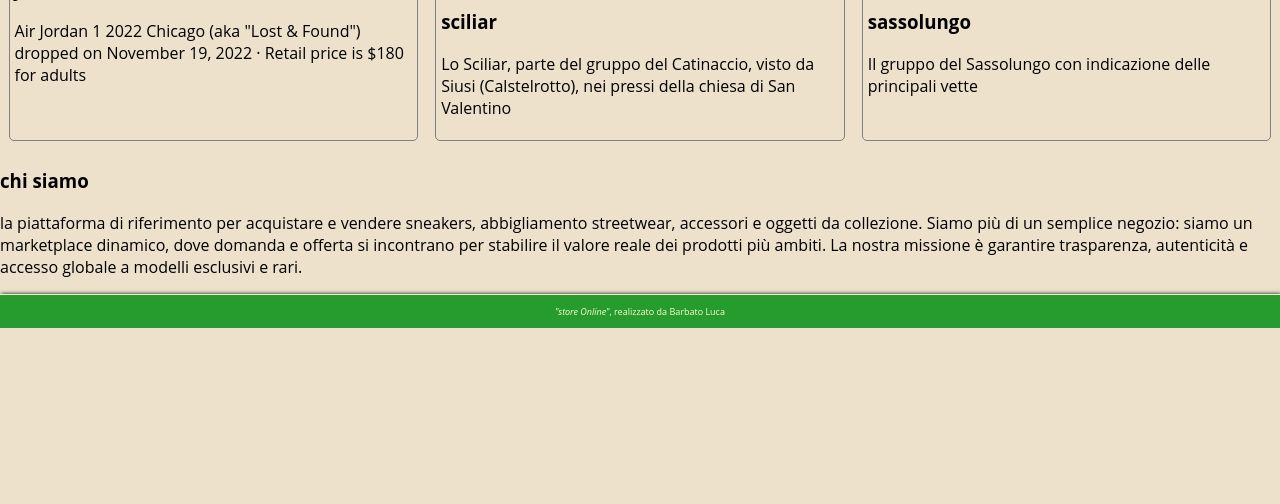
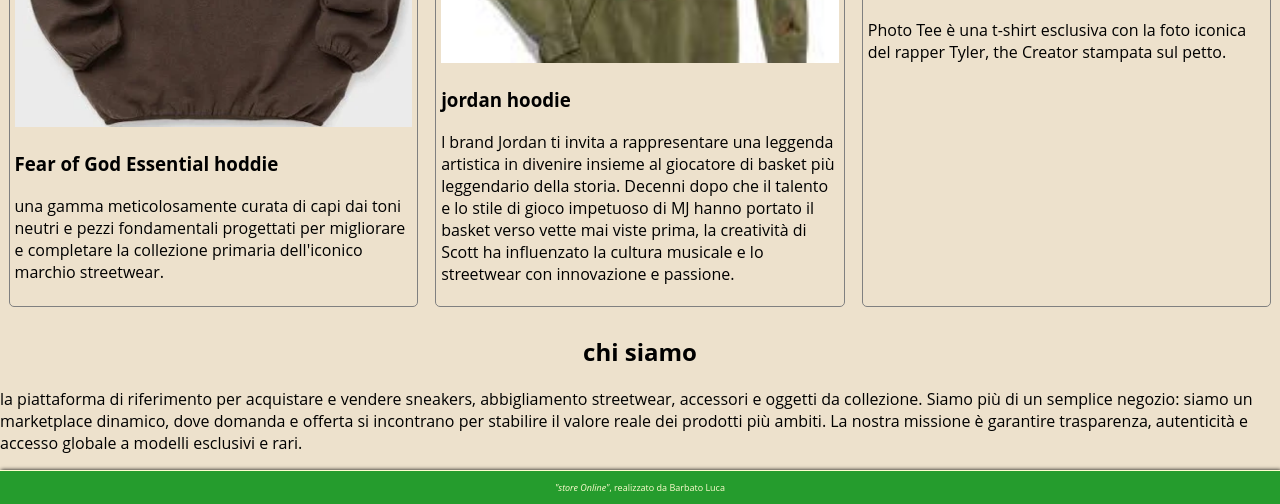
Before and after one commit to lucabarbaa/progetto-estivo, a PHP site: page / in a window 1280 px wide. Shown: the part 1164-1668 px from the top of the page. Before the commit the page ends 1492 px from the top, so only its background shows below. Run offline with PHP 8.4, Linux system fonts and the light colour scheme.

Commit message:
aggiunta immagini

```diff
--- a/index.php
+++ b/index.php
@@ -36,22 +36,22 @@
         <h2>abbigliamento</h2><a href="pagine/vestiti">vedi altro...</a>
         <div class="grid">
             <div class="card" id="">
-                <img src="immagini/j1.jpeg" alt="">
-                <h3>jordan 1 lost and found</h3>
-                <p>Air Jordan 1 2022 Chicago (aka "Lost & Found") dropped on November 19, 2022 · Retail price is $180 for adults</p>
+                <img src="immagini/fear.jpeg" alt="">
+                <h3>Fear of God Essential hoddie</h3>
+                <p>una gamma meticolosamente curata di capi dai toni neutri e pezzi fondamentali progettati per migliorare e completare la collezione primaria dell'iconico marchio streetwear.</p>
             </div>
             <div class="card" id="sciliar">
-                <img src="../immagini/sciliar_da_san_valentino_siusi.jpg" alt="">
-                <h3>sciliar</h3>
-                <p>Lo Sciliar, parte del gruppo del Catinaccio, visto da Siusi (Calstelrotto), nei pressi della chiesa di San Valentino</p>
+                <img src="../immagini/travis.jpeg" alt="">
+                <h3>jordan hoodie</h3>
+                <p>l brand Jordan ti invita a rappresentare una leggenda artistica in divenire insieme al giocatore di basket più leggendario della storia. Decenni dopo che il talento e lo stile di gioco impetuoso di MJ hanno portato il basket verso vette mai viste prima, la creatività di Scott ha influenzato la cultura musicale e lo streetwear con innovazione e passione.</p>
             </div>
-            <div class="card" id="sassolungo">
-                <img src="../immagini/sassolungo.jpg" alt="">
-                <h3>sassolungo</h3>
-                <p>Il gruppo del Sassolungo con indicazione delle principali vette</p>
+            <div class="card" id="">
+                <img src="../immagini/tyler.jpeg" alt="">
+                <h3>supreme x tyler the creator</h3>
+                <p>Photo Tee è una t-shirt esclusiva con la foto iconica del rapper Tyler, the Creator stampata sul petto.</p>
             </div>
         </div>
-        <h3>chi siamo</h3>
+        <h2 style="text-align: center">chi siamo</h2>
         <p>la piattaforma di riferimento per acquistare e vendere sneakers, abbigliamento streetwear, accessori e oggetti da collezione. Siamo più di un semplice negozio: siamo un marketplace dinamico, dove domanda e offerta si incontrano per stabilire il valore reale dei prodotti più ambiti. La nostra missione è garantire trasparenza, autenticità e accesso globale a modelli esclusivi e rari.</p>
     </div>
     <?php
```
Also changed, not shown: pagine/sneakers.php (+11 -6 lines), pagine/vestiti.php (+18 -13 lines), immagini/denim.jpeg (added), immagini/fear.jpeg (added), immagini/gap.jpeg (added), immagini/giallo.jpeg (added), immagini/new.jpeg (added), immagini/travis.jpeg (added), immagini/travis.jpg (added), immagini/tyler.jpeg (added), immagini/uniqlo.jpeg (added), immagini/wet.jpeg (added).
